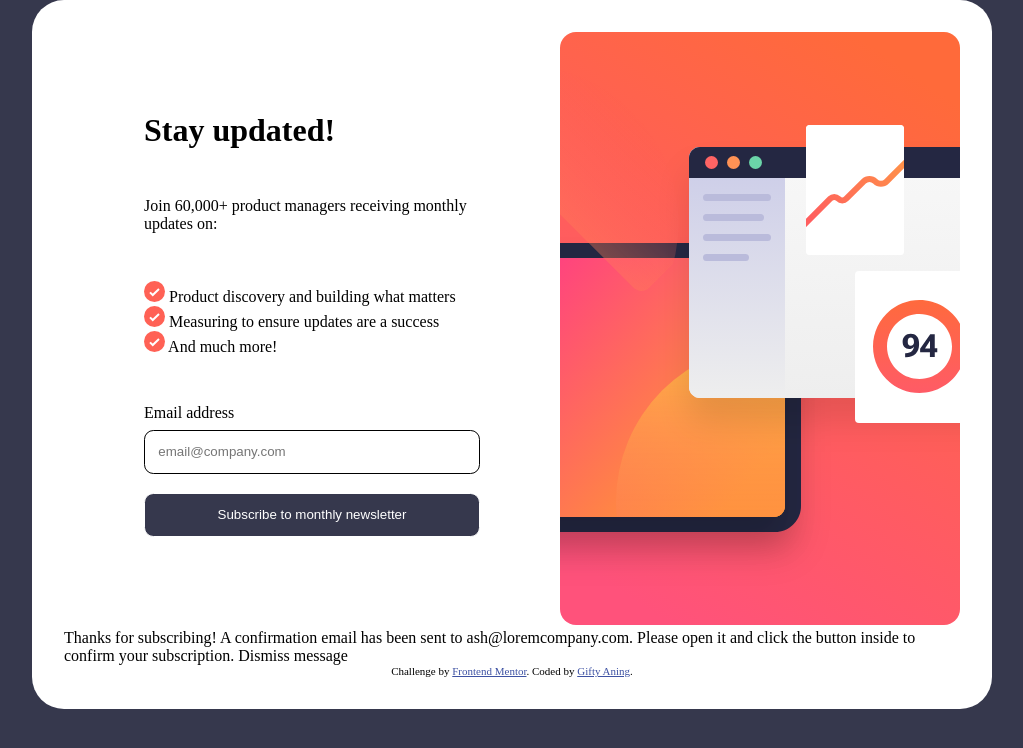
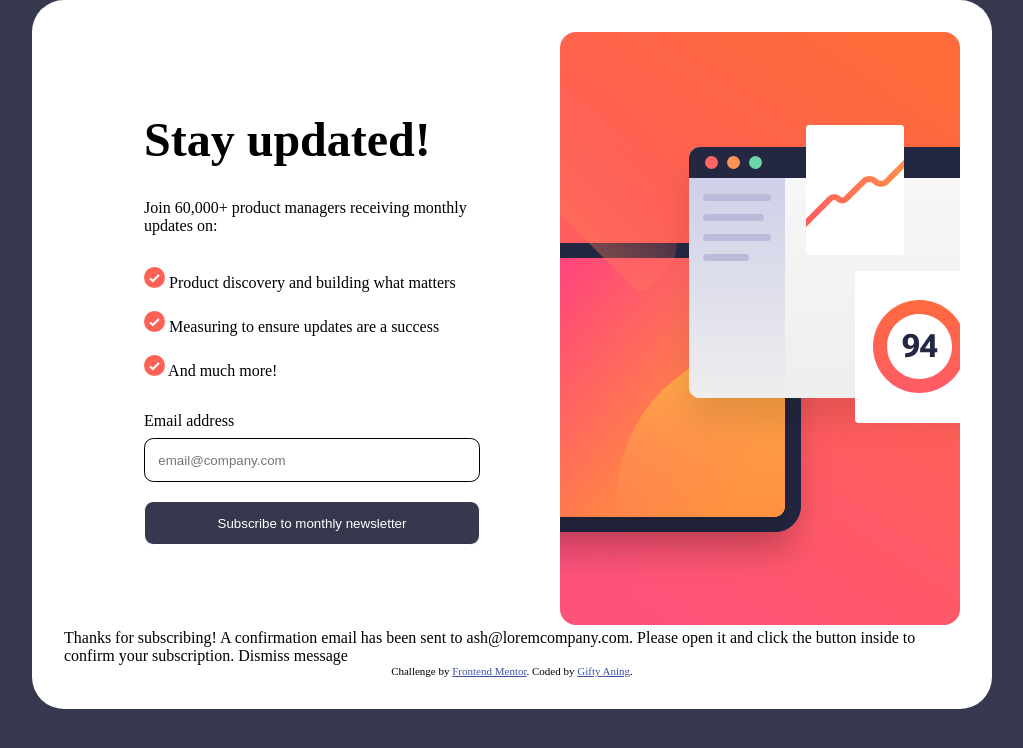
Before and after one commit to Giftyaning/Contact-form, a plain HTML site: page index.html in a window 1280 px wide. Shown: the whole page, without its empty margins (128-1151 px from the left). Drawn offline with Linux system fonts and the light colour scheme.

Commit message:
Typography

```diff
--- a/style.css
+++ b/style.css
@@ -17,6 +17,12 @@ body{
     border-radius: 2em;
 }
 
+/* Typography */
+h1{
+    font-size: 3rem;
+}
+/* End of typography */
+
 .main{
     display: flex;
     justify-content: center;
@@ -30,11 +36,19 @@ body{
     align-items: flex-start;
     padding: 5em;
     width: 100%;
-    gap: 3em;
+    gap: 2em;
 }
 
+/* List items */
+ul{
+    display: flex;
+    flex-direction: column;
+    gap: 1.2em;
+}
+/* End of list items */
+
+
 /* Form */
-
 form{
     display: flex;
     flex-direction: column;
@@ -58,3 +72,4 @@ button{
     background-color: #36384d;
     color: #fff
 }
+/* End of Form */
```
